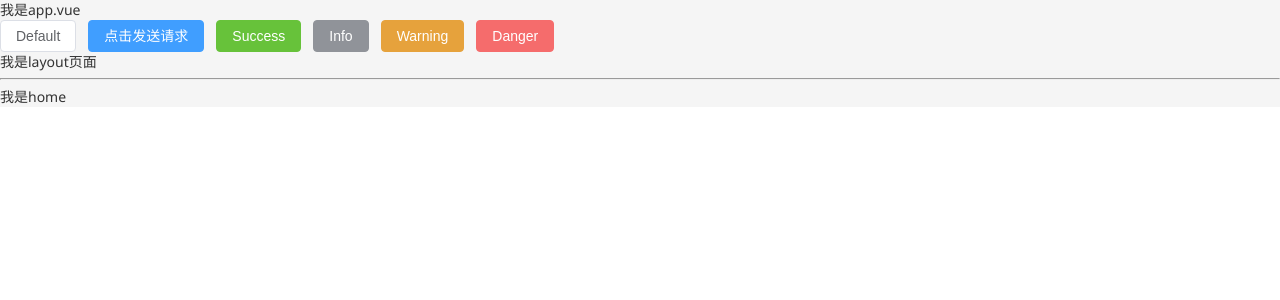
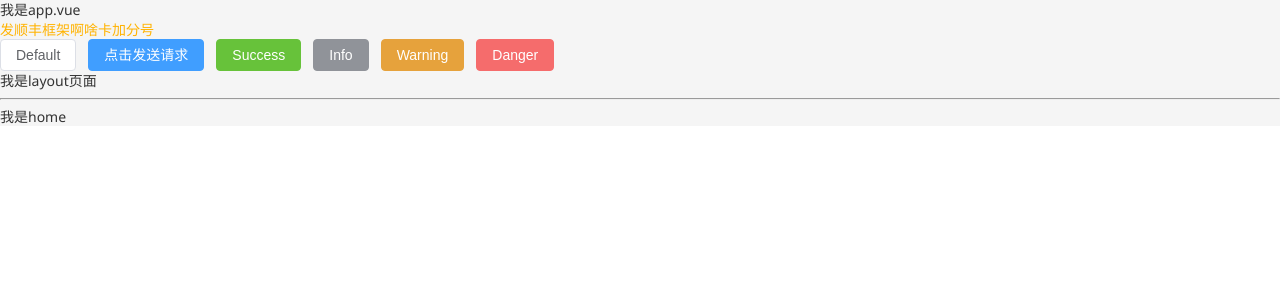
Before and after one commit to zjm2001/Vue3-rabbit, a Vue app: page / in a window 1280 px wide. Shown: the top 300 px of the page. Built offline with nearby package versions, Linux system fonts and the light colour scheme.

Commit message:
完成scss变量自动导入配置

```diff
--- a/src/App.vue
+++ b/src/App.vue
@@ -7,6 +7,7 @@ const add = async () => {
 </script>
 <template>
   我是app.vue
+  <p class="txt">发顺丰框架啊啥卡加分号</p>
   <el-row class="mb-4">
     <el-button>Default</el-button>
     <el-button type="primary" @click="add">点击发送请求</el-button>
@@ -18,3 +19,8 @@ const add = async () => {
   <!-- 一级路由入口 -->
   <router-view></router-view>
 </template>
+<style lang="scss" scoped>
+ .txt{
+  color: $warnColor;  //测试自动导入scss变量自动导入
+ }
+</style>
--- /dev/null
+++ b/src/styles/var.scss
@@ -0,0 +1,5 @@
+$xtxColor: #27ba9b;
+$helpColor: #e26237;
+$sucColor: #1dc779;
+$warnColor: #ffb302;
+$priceColor: #cf4444;
--- a/vite.config.js
+++ b/vite.config.js
@@ -27,7 +27,11 @@ export default defineConfig({
   css: {
     preprocessorOptions: {
       scss: {
-        additionalData: `@use "@/styles/element/index.scss" as *;`  //第二步导入写好的styles/element/insex.scss文件中的内容
+        //第二步导入写好的styles/element/insex.scss文件中的内容
+        additionalData: `
+        @use "@/styles/element/index.scss" as *;
+        @use "@/styles/var.scss" as *;
+        `
       },
     },
   },
```
